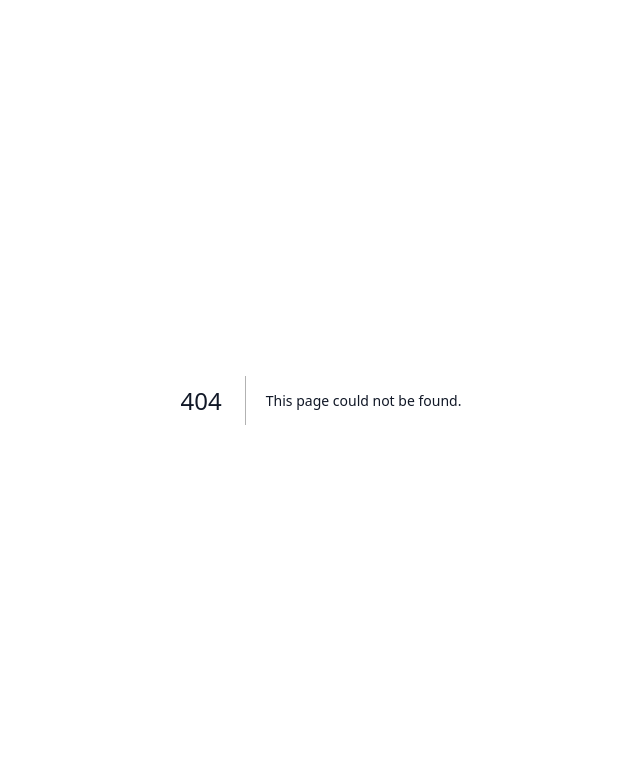
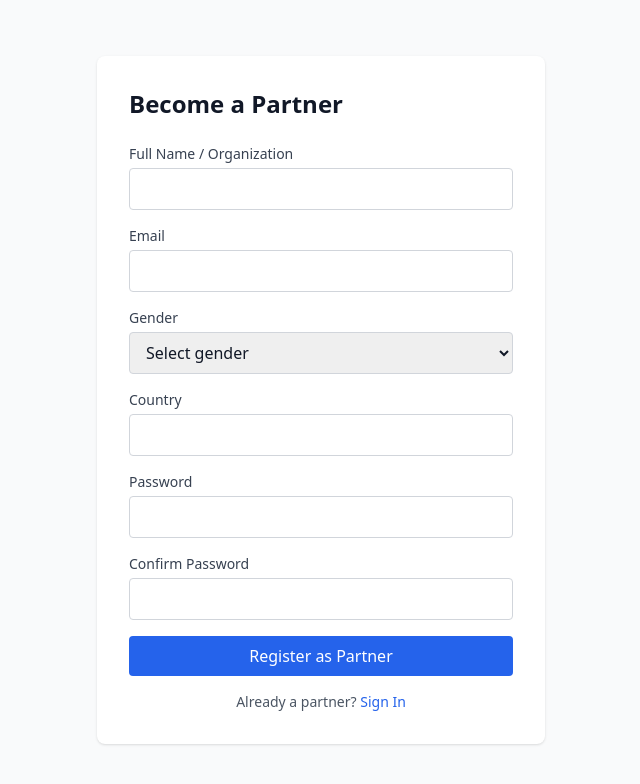
Before and after one commit to guest-li/personal-task, a Next.js app: page /partner-register in a window 1280 px wide. Before the commit this address had no page. Shown: the top 784 px of the page, without its empty margins (319-959 px from the left). Built offline with nearby package versions, Linux system fonts and the light colour scheme.

Commit message:
feat: add partner register page UI

```diff
--- /dev/null
+++ b/app/(auth)/partner-register/page.tsx
@@ -0,0 +1,146 @@
+"use client";
+
+import { useState } from "react";
+
+export default function PartnerRegisterPage() {
+  const [error, setError] = useState("");
+  const [success, setSuccess] = useState(false);
+  const [loading, setLoading] = useState(false);
+
+  async function handleSubmit(e: React.FormEvent<HTMLFormElement>) {
+    e.preventDefault();
+    setError("");
+    setLoading(true);
+
+    const form = new FormData(e.currentTarget);
+    const body = {
+      name: form.get("name"),
+      email: form.get("email"),
+      password: form.get("password"),
+      confirmPassword: form.get("confirmPassword"),
+      gender: form.get("gender"),
+      country: form.get("country"),
+    };
+
+    try {
+      const res = await fetch("/api/v1/auth/partner-register", {
+        method: "POST",
+        headers: { "Content-Type": "application/json" },
+        body: JSON.stringify(body),
+      });
+
+      if (!res.ok) {
+        const data = await res.json();
+        setError(data.error ?? "Registration failed");
+        return;
+      }
+
+      setSuccess(true);
+    } catch {
+      setError("Network error");
+    } finally {
+      setLoading(false);
+    }
+  }
+
+  if (success) {
+    return (
+      <main className="flex min-h-screen items-center justify-center bg-gray-50 px-4">
+        <div className="w-full max-w-md rounded-lg bg-white p-8 shadow text-center">
+          <h1 className="mb-4 text-2xl font-bold text-gray-900">Registration Received</h1>
+          <p className="text-gray-600">
+            Your partner account has been created. It is currently <strong>inactive</strong>.
+            Please contact the administrator to activate your account.
+          </p>
+          <a
+            href="/partner-sign-in"
+            className="mt-6 inline-block rounded bg-blue-600 px-6 py-2 text-white hover:bg-blue-700"
+          >
+            Go to Partner Sign In
+          </a>
+        </div>
+      </main>
+    );
+  }
+
+  return (
+    <main className="flex min-h-screen items-center justify-center bg-gray-50 px-4">
+      <div className="w-full max-w-md rounded-lg bg-white p-8 shadow">
+        <h1 className="mb-6 text-2xl font-bold text-gray-900">Become a Partner</h1>
+
+        {error && (
+          <div className="mb-4 rounded bg-red-50 p-3 text-sm text-red-700">
+            {error}
+          </div>
+        )}
+
+        <form onSubmit={handleSubmit} className="space-y-4">
+          <div>
+            <label htmlFor="name" className="block text-sm font-medium text-gray-700">
+              Full Name / Organization
+            </label>
+            <input id="name" name="name" type="text" required
+              className="mt-1 block w-full rounded border border-gray-300 px-3 py-2 focus:border-blue-500 focus:outline-none focus:ring-1 focus:ring-blue-500" />
+          </div>
+
+          <div>
+            <label htmlFor="email" className="block text-sm font-medium text-gray-700">
+              Email
+            </label>
+            <input id="email" name="email" type="email" required
+              className="mt-1 block w-full rounded border border-gray-300 px-3 py-2 focus:border-blue-500 focus:outline-none focus:ring-1 focus:ring-blue-500" />
+          </div>
+
+          <div>
+            <label htmlFor="gender" className="block text-sm font-medium text-gray-700">
+              Gender
+            </label>
+            <select id="gender" name="gender" required
+              className="mt-1 block w-full rounded border border-gray-300 px-3 py-2 focus:border-blue-500 focus:outline-none focus:ring-1 focus:ring-blue-500">
+              <option value="">Select gender</option>
+              <option value="male">Male</option>
+              <option value="female">Female</option>
+              <option value="other">Other</option>
+            </select>
+          </div>
+
+          <div>
+            <label htmlFor="country" className="block text-sm font-medium text-gray-700">
+              Country
+            </label>
+            <input id="country" name="country" type="text" required
+              className="mt-1 block w-full rounded border border-gray-300 px-3 py-2 focus:border-blue-500 focus:outline-none focus:ring-1 focus:ring-blue-500" />
+          </div>
+
+          <div>
+            <label htmlFor="password" className="block text-sm font-medium text-gray-700">
+              Password
+            </label>
+            <input id="password" name="password" type="password" required minLength={8}
+              className="mt-1 block w-full rounded border border-gray-300 px-3 py-2 focus:border-blue-500 focus:outline-none focus:ring-1 focus:ring-blue-500" />
+          </div>
+
+          <div>
+            <label htmlFor="confirmPassword" className="block text-sm font-medium text-gray-700">
+              Confirm Password
+            </label>
+            <input id="confirmPassword" name="confirmPassword" type="password" required minLength={8}
+              className="mt-1 block w-full rounded border border-gray-300 px-3 py-2 focus:border-blue-500 focus:outline-none focus:ring-1 focus:ring-blue-500" />
+          </div>
+
+          <button type="submit" disabled={loading}
+            className="w-full rounded bg-blue-600 px-4 py-2 text-white hover:bg-blue-700 disabled:opacity-50">
+            {loading ? "Submitting..." : "Register as Partner"}
+          </button>
+        </form>
+
+        <p className="mt-4 text-center text-sm text-gray-600">
+          Already a partner?{" "}
+          <a href="/partner-sign-in" className="text-blue-600 hover:underline">
+            Sign In
+          </a>
+        </p>
+      </div>
+    </main>
+  );
+}
```
